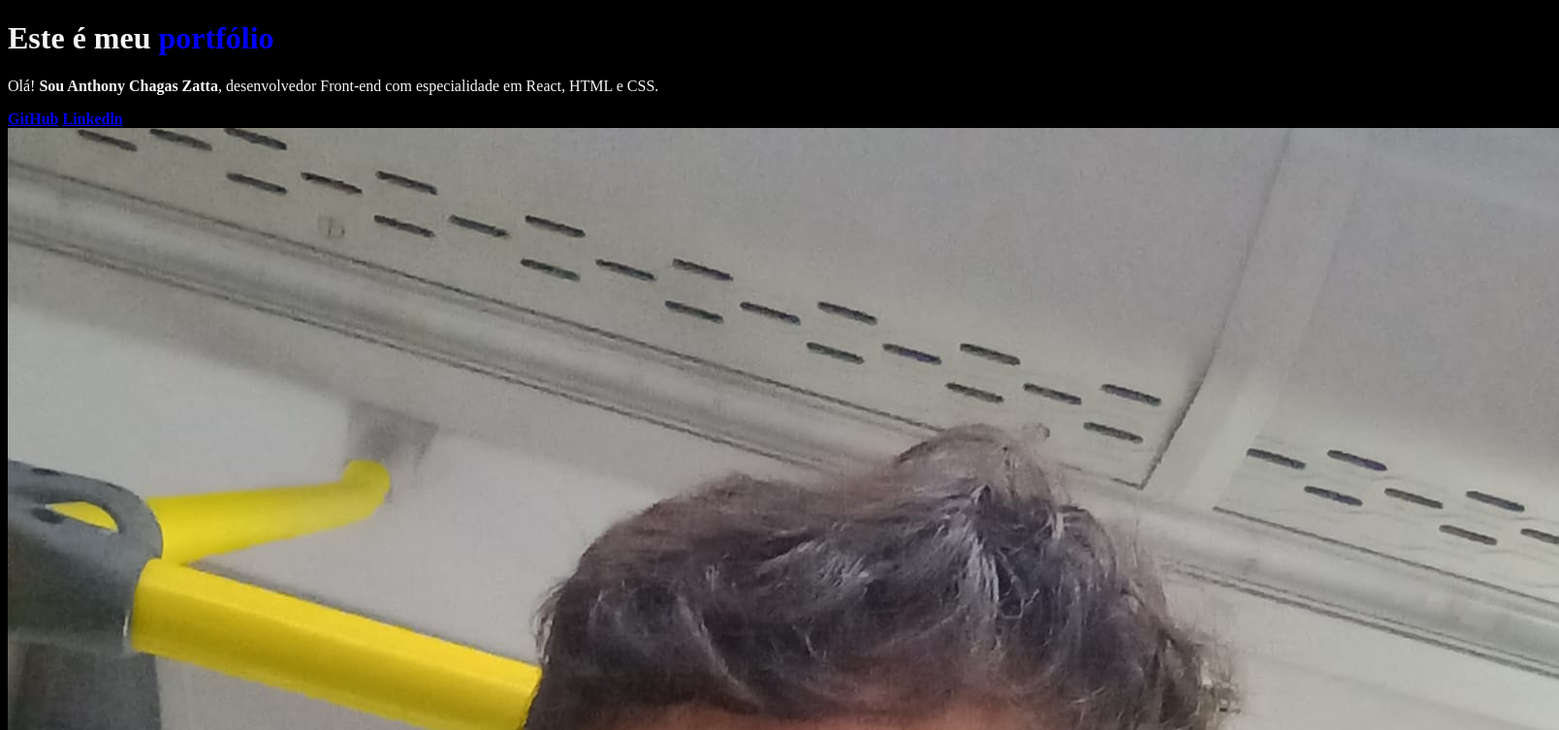
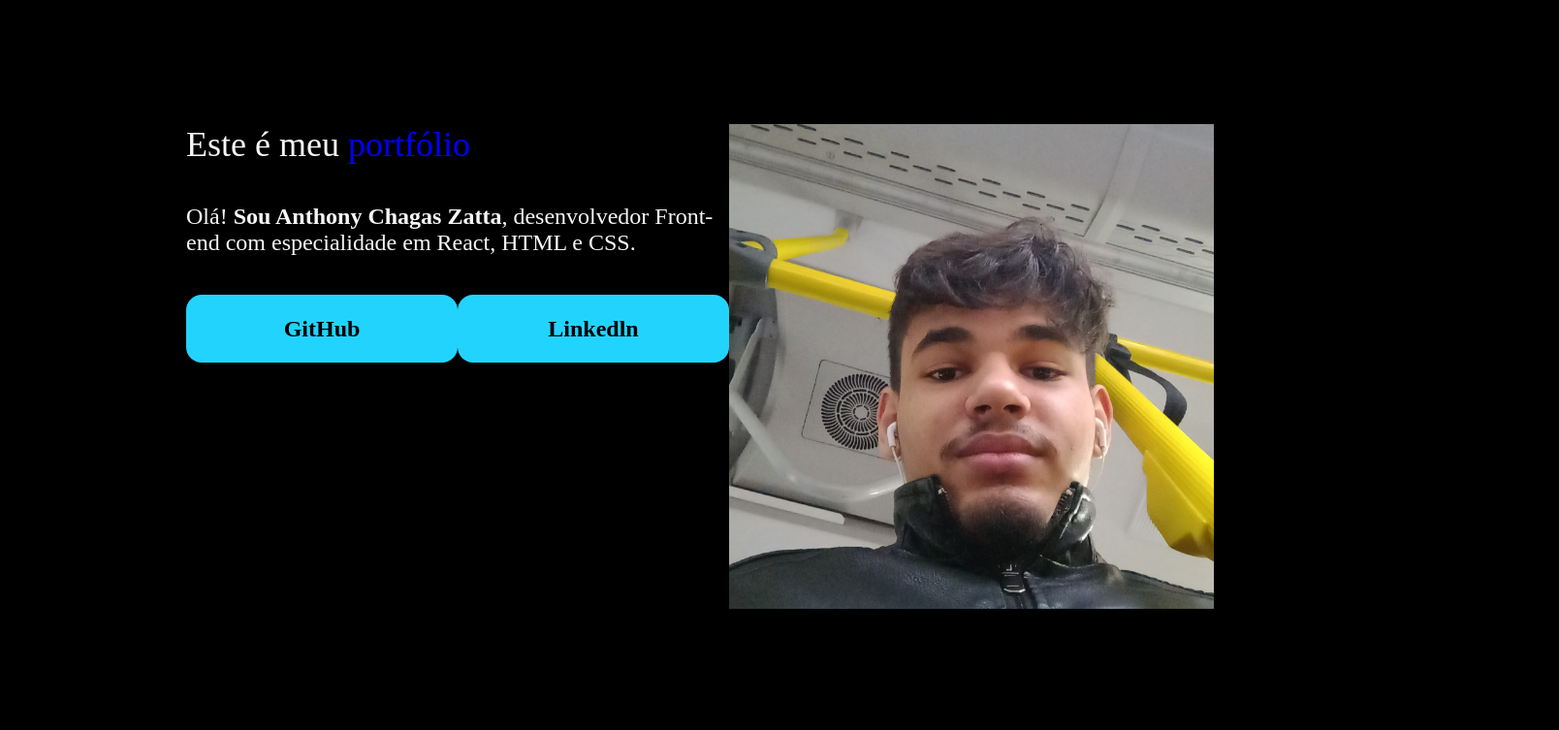
Before and after one commit to thony178/Projeto-One, a plain HTML site: page Curso 3 - 6/index.html in a window 1280 px wide. Shown: the top 753 px of the page at 97% size, 1608 px wide, since content can reach past the window. Drawn offline with Linux system fonts and the light colour scheme.

Commit message:
Terminado curso 2 de HTML e CSS

```diff
--- a/Curso 3 - 6/index.html
+++ b/Curso 3 - 6/index.html
@@ -9,12 +9,16 @@
 </head>
 <body>
     <header></header>
-    <main>
-        <h1>Este é meu <span>portfólio</span></h1>
-        <p>Olá! <strong>Sou Anthony Chagas Zatta</strong>, desenvolvedor Front-end com especialidade em React, HTML e CSS.</p>
-        <a href="https://www.GitHub.com"><strong>GitHub</strong></a>
-        <a href="https://www.linkedin.com"><strong>Linkedln</strong></a>
-        <img src="img.anthony.jpg" alt="Foto do Anthony">
+    <main class="apresentacao">
+        <section class="apresentacao-conteudo">
+                <h1 class="apresentacao-conteudo-titulo">Este é meu <span class="titulo-destaque">portfólio</span></h1>
+                <p class="apresentacao-conteudo-texto">Olá! <strong class="destaque-nome">Sou Anthony Chagas Zatta</strong>, desenvolvedor Front-end com especialidade em React, HTML e CSS.</p>
+            <div class="apresentacao-butao">
+                <a class="apresentacao-links" href="https://www.GitHub.com"><strong>GitHub</strong></a>
+                <a class="apresentacao-links" href="https://www.linkedin.com"><strong>Linkedln</strong></a>
+            </div>
+        </section>
+                <img src="img.anthony.jpg" alt="Foto do Anthony">
     </main>
     <footer></footer>
 
--- a/Curso 3 - 6/style.css
+++ b/Curso 3 - 6/style.css
@@ -1,8 +1,71 @@
+* {
+    margin: 0;
+    padding: 0;
+
+}
+
+@import url('https://fonts.googleapis.com/css2?family=Mulish:ital,wght@0,200..1000;1,200..1000&display=swap');
+
+@import url('https://fonts.googleapis.com/css2?family=Poppins:ital,wght@0,100;0,200;0,300;0,400;0,500;0,600;0,700;0,800;0,900;1,100;1,200;1,300;1,400;1,500;1,600;1,700;1,800;1,900&display=swap');
+
 body {
+    height: 100vh;
     color: #f6f6f6;
     background-color: black;
 }
 
-main h1 span {
+.titulo-destaque {
     color: blue;
 }
+
+.apresentacao {
+    margin: 10% 15%;
+    display: flex;
+    box-sizing: center;
+    justify-content: space-between;
+}
+
+.apresentacao-conteudo {
+    width: 615px;
+    display: flex;
+    flex-direction: column;
+    gap: 40px;
+}
+
+.apresentacao-conteudo-titulo {
+    font-size: 36px;
+    font-family: "Mulish", serif;
+    font-optical-sizing: auto;
+    font-weight: 400;
+    font-style: normal;
+}
+
+.apresentacao-conteudo-texto {
+    font-size: 24px;
+    font-family: "Poppins", serif;
+    font-weight: 400;
+    font-style: normal;
+}
+
+.apresentacao-butao {
+    display: flex;
+    justify-content: space-between;
+}
+
+.apresentacao-links {
+    background-color: #22D4FD;
+    width: 280px;
+    font-size: 24px;
+    font-weight: 600;
+    text-align: center;
+    border-radius: 16px;
+    padding: 21.5px 0px;
+    text-decoration: none;
+    color: #000000;
+    font-family: "Mulish", serif;
+}
+
+img {
+    height: 500px;
+    width: 500px;
+}
```
